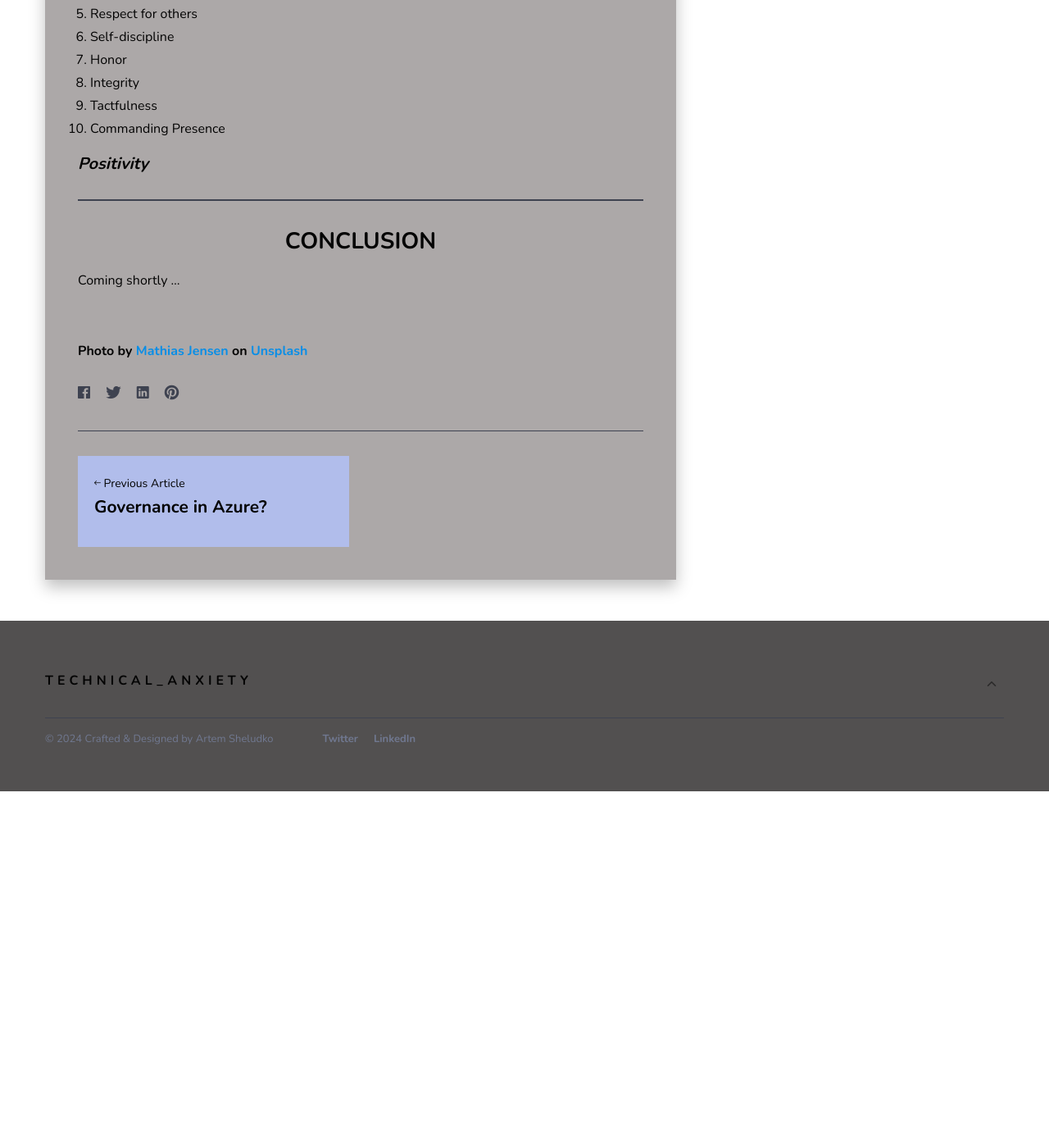
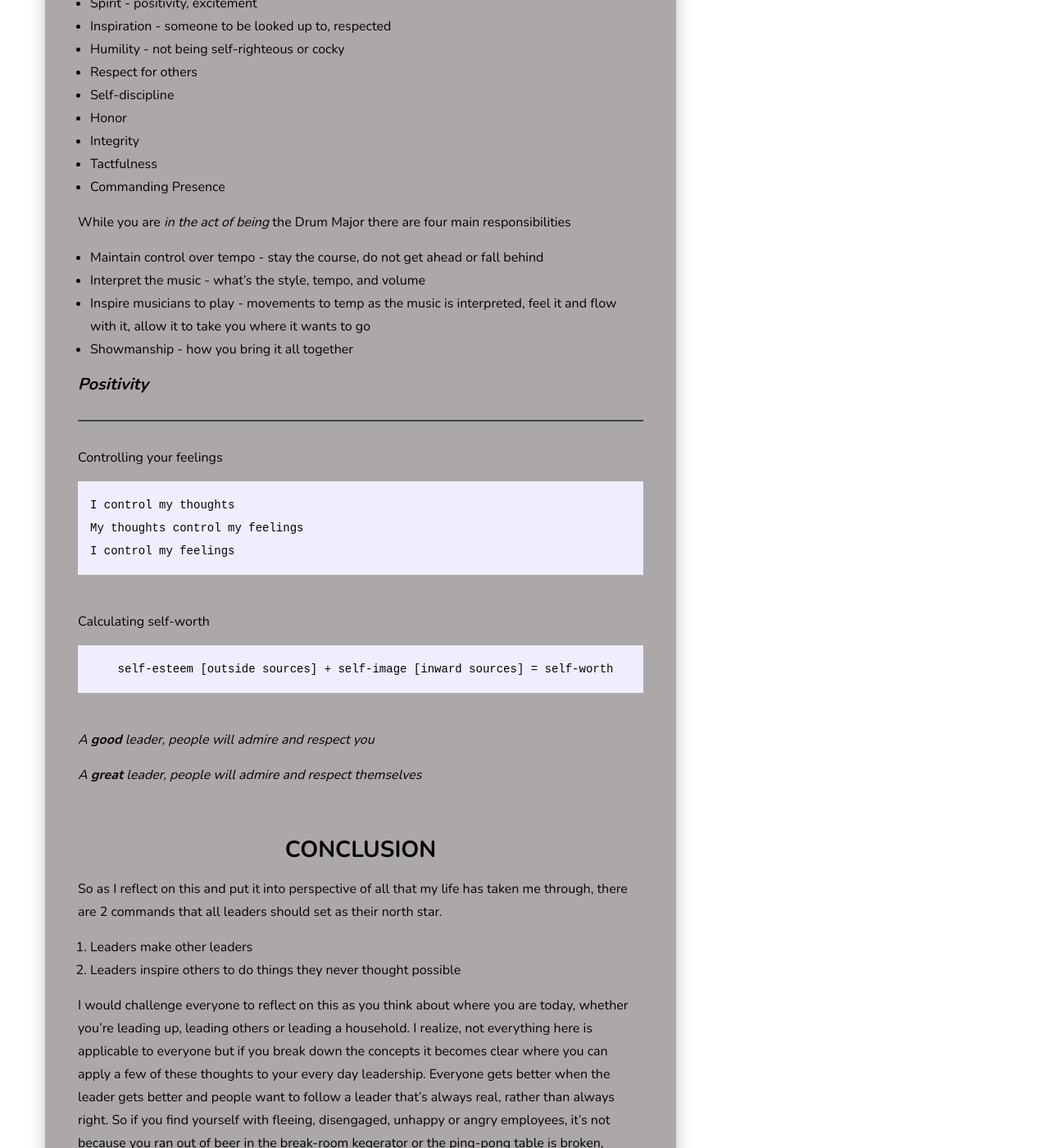
Before and after one commit to technicalanxiety/technicalanxiety.github.io, a Jekyll site: the page built from _posts/2024-2-16-thoughts-on-leadership.md, in a window 1280 px wide and 1400 px high, scrolled down 2747 px. Shown: the whole window at 82% size. Built offline with Jekyll 4.4.1, drawn with Linux system fonts in a browser that asks for light colours; nearby versions of some CDN libraries; comment, search, counter and statistics services are not loaded; before the commit the page ends 3712 px from its top, so only the background shows below that; some of the changed text lies outside the part shown.

Commit message:
finalize leadership post

````diff
--- a/_posts/2024-2-16-thoughts-on-leadership.md
+++ b/_posts/2024-2-16-thoughts-on-leadership.md
@@ -33,10 +33,11 @@ Leaders are driven by **the we - the people**, **mission oriented**, and **knowi
 
 
 The 4 Pillars of Leadership
-1. People are more important than their title
-2. You cannot lead unless you can lead yourself
-3. You're only worth what you give away
-4. You can only give away what you have
+
+    1. People are more important than their title
+    2. You cannot lead unless you can lead yourself
+    3. You're only worth what you give away
+    4. You can only give away what you have
 
 
 Inspiration or Enthusiasm/Excitement? Inspiration fosters competition, cooperation and creation. Enthusiasm/Excitement fosters feelings of superiority and 'show-offs'. Enthusiasm is from the greek 'en theos' or 'in the presence of the divine'. We must not strive for enthusiasm but for inspiration.
@@ -45,32 +46,74 @@ Discipline to a follower is 90% attitude and 10% skill. Several leadership trait
 
 #### *Leading as a Drum Major*
 ---
-Breaking out of your comfort zone. The safest thing to do with your band is to do those that you are most comfortable with. Leaders must take chances and risks *at the right time* to widen your confort zone.
+Breaking out of your comfort zone. The safest thing to do with your band is to do those things that you are most comfortable with. Leaders must take chances and risks *at the right time* to widen your confort zone. In order to lead, we must step out of our comfort zones. When we have left our comfort zones, we can sometimes get discouraged and retreat back into where we feel comfortable. As leaders, we must **encourage** when other leaders and followers are out of their comfort zones.
 
 Establishing a relationship with your superiors is crucial, be adaptable and flexible.
 
 **Don't wait to be told what to do, take charge**
 
 The Drum Major Attitude is made of these points
-1. Commandability - giving commands, how to give them, when to give them, where to give them
-2. Spirit - positivity, excitement
-3. Inspiration - someone to be looked up to, respected
-4. Humility - not being self-righteous or cocky
-5. Respect for others
-6. Self-discipline
-7. Honor
-8. Integrity
-9. Tactfulness
-10. Commanding Presence
+
+* Commandability - giving commands, how/when/where to give them
+* Spirit - positivity, excitement
+* Inspiration - someone to be looked up to, respected
+* Humility - not being self-righteous or cocky
+* Respect for others
+* Self-discipline
+* Honor
+* Integrity
+* Tactfulness
+* Commanding Presence
+
+While you are *in the act of being* the Drum Major there are four main responsibilities
+
+* Maintain control over tempo - stay the course, do not get ahead or fall behind
+* Interpret the music - what's the style, tempo, and volume
+* Inspire musicians to play - movements to temp as the music is interpreted, feel it and flow with it, allow it to take you where it wants to go
+* Showmanship - how you bring it all together
 
 #### *Positivity*
 ---
+Controlling your feelings
 
+    I control my thoughts
+    My thoughts control my feelings
+    I control my feelings
+
+<br>
+
+Calculating self-worth
+```
+    self-esteem [outside sources] + self-image [inward sources] = self-worth
+```
+
+<br>
+
+*A **good** leader, people will admire and respect you*
+
+*A **great** leader, people will admire and respect themselves*
+
+<br>
 
 ## CONCLUSION
 {: .text-center}
-Coming shortly ...
+So as I reflect on this and put it into perspective of all that my life has taken me through, there are 2 commands that all leaders should set as their north star.
+
+1. Leaders make other leaders
+2. Leaders inspire others to do things they never thought possible
+
+I would challenge everyone to reflect on this as you think about where you are today, whether you're leading up, leading others or leading a household. I realize, not everything here is applicable to everyone but if you break down the concepts it becomes clear where you can apply a few of these thoughts to your every day leadership. Everyone gets better when the leader gets better and people want to follow a leader that's always real, rather than always right. So if you find yourself with fleeing, disengaged, unhappy or angry employees, it's not because you ran out of beer in the break-room kegerator or the ping-pong table is broken, perhaps look inward and reflect on a few things above and you'll find the answer. It's always the leader.
+
+I also want to call out this great podcast (and where my line about everyone getting better, ht Craig Groschel) all about leadership. I've listened to the whole thing and it is truly amazing.
+
+[Craig Groschel Leadership Podcast](https://youtube.com/playlist?list=PLfd9RiSXWAX63y6ZXYrBtyN05jy3BGEPg&si=zqk1jb0E7zT6Jyn5)
+
+You can find this on all the podcast places.
+
+
+Oh, and for those that are curious...
+![This is me](/img/drum-major.png)
 
 <br>
 
-**Photo by [Mathias Jensen](https://unsplash.com/@mathiasjensen) on [Unsplash](https://unsplash.com/photos/climbers-hiking-through-mountain-peak-during-daytime-5x4U6InVXpc)**
+**Photo by [Galen Crout](https://unsplash.com/@galen_crout) on [Unsplash](https://unsplash.com/photos/a-group-of-people-marching-in-a-parade--7HpdHeYUZ4)**
````
Also changed, not shown: other parts of _posts/2024-2-16-thoughts-on-leadership.md (+1 -1 lines), img/drum-major.png (added).
